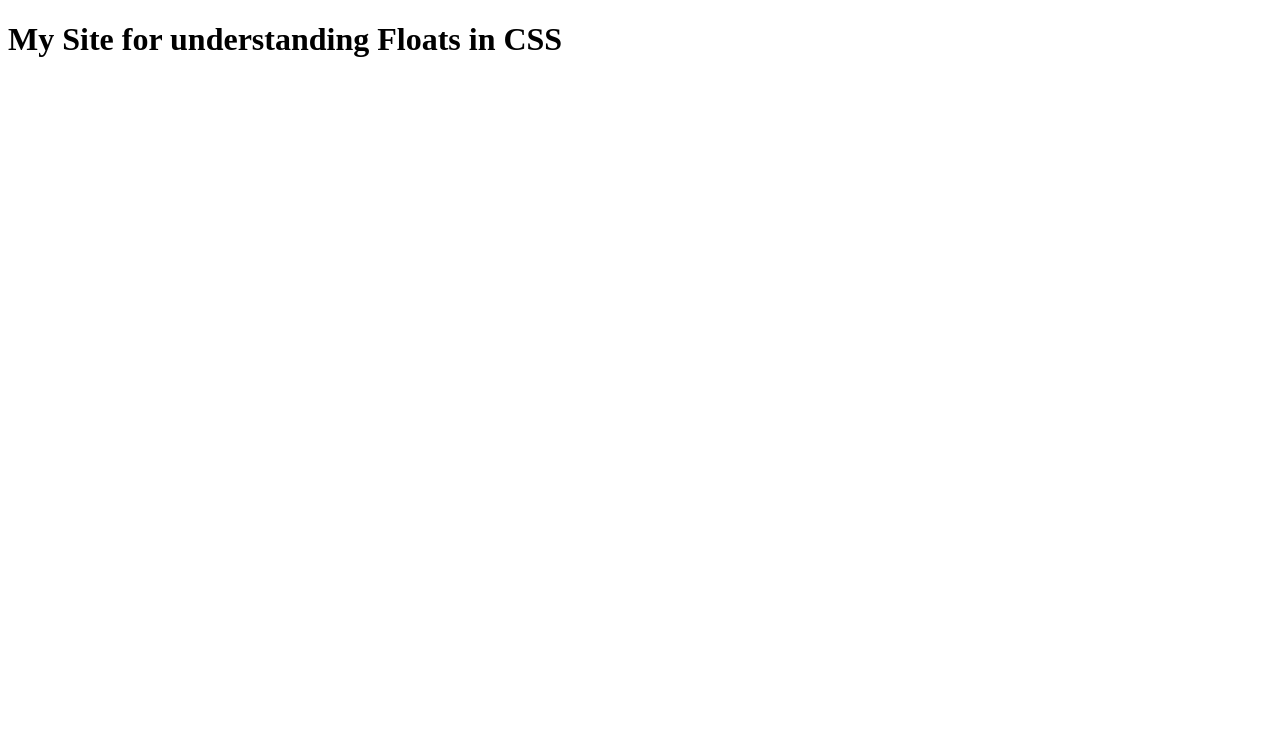
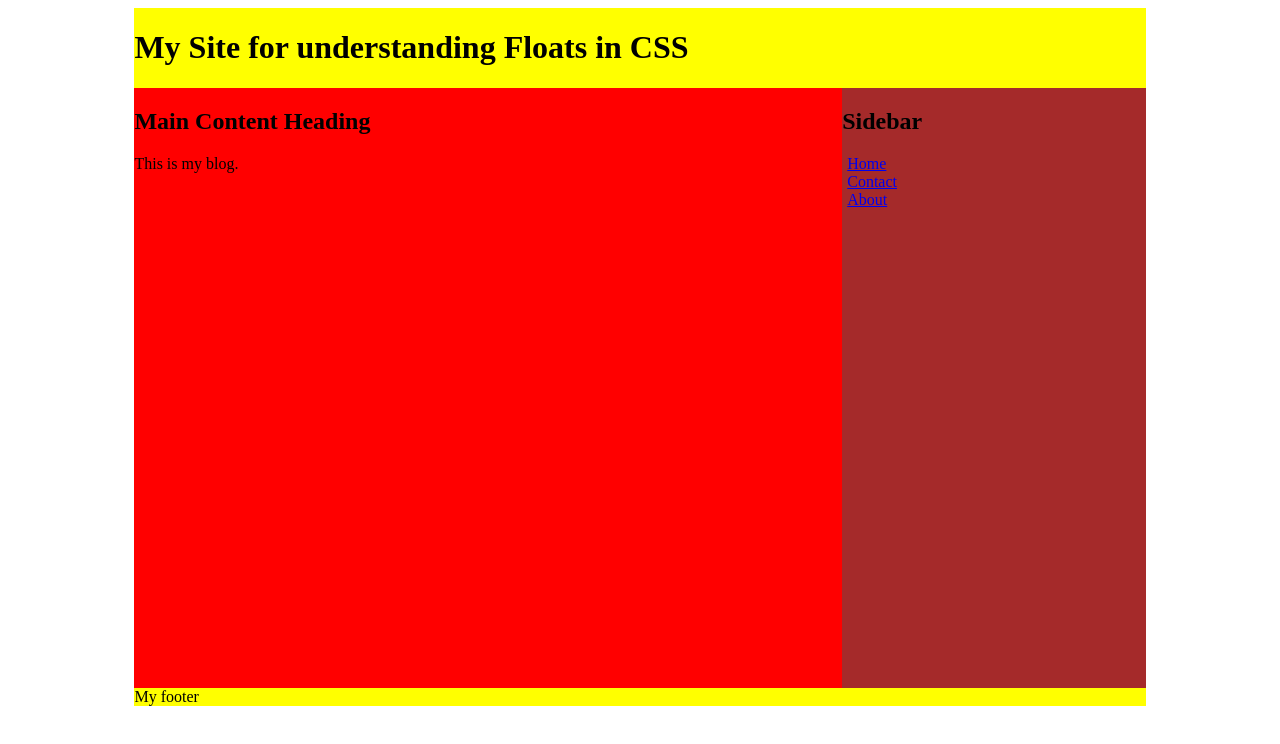
Before and after one commit to shohil06/HTML, a plain HTML site: page float1.html in a window 1280 px wide. Drawn offline with Linux system fonts and the light colour scheme.

Commit message:
Floats finished

```diff
--- /dev/null
+++ b/CSS/Floatfirst.css
@@ -0,0 +1,27 @@
+.wrap{
+  background: yellow;
+  min-width: 600px;
+  width: 80%;
+  margin: auto;
+  overflow: hidden;
+}
+.content,aside{
+  height: 600px;
+}
+.content{
+  background: red;
+  float: left;
+  width: 70%;
+}
+aside{
+  width: 30%;
+  background: brown;
+  float: left;
+}
+aside ul{
+  list-style: none;
+  padding-left: 5px;
+}
+footer{
+  clear: both;
+}
--- a/CSS/Style_1_LinkEdit.css
+++ b/CSS/Style_1_LinkEdit.css
@@ -11,7 +11,5 @@ h1
 
   }
   div{
-
-
     width:500px;
   }
--- a/float1.html
+++ b/float1.html
@@ -2,15 +2,32 @@
 <html>
 <head>
   <meta charset="utf-8" />
-  <link rel="stylesheet" href="float1.css" />
+  <link rel="stylesheet" href="CSS/Floatfirst.css" />
 </head>
 <body>
   <div class="wrap">
     <h1>My Site for understanding Floats in CSS</h1>
     <div class="content">
-
+      <h2> Main Content Heading </h2>
+      <p>This is my blog.</p>
     </div>
     <aside>
-
+      <h2> Sidebar </h2>
+      <ul>
+        <li>
+          <a href="#"> Home </a>
+        </li>
+        <li>
+          <a href="#"> Contact </a>
+        </li>
+        <li>
+          <a href="#"> About </a>
+        </li>
+      </ul>
     </aside>
+    <footer>
+      My footer
+    </footer>
   </div>
+</body>
+</html>
```
Also changed, not shown: CSS/NavigationList.css (added), NavigationList.html (added).
